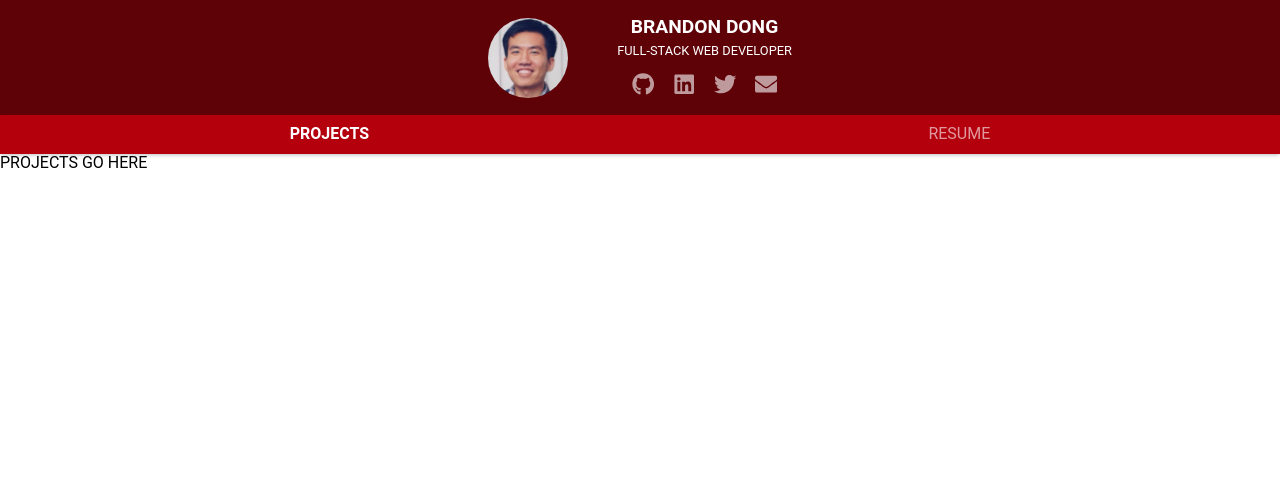
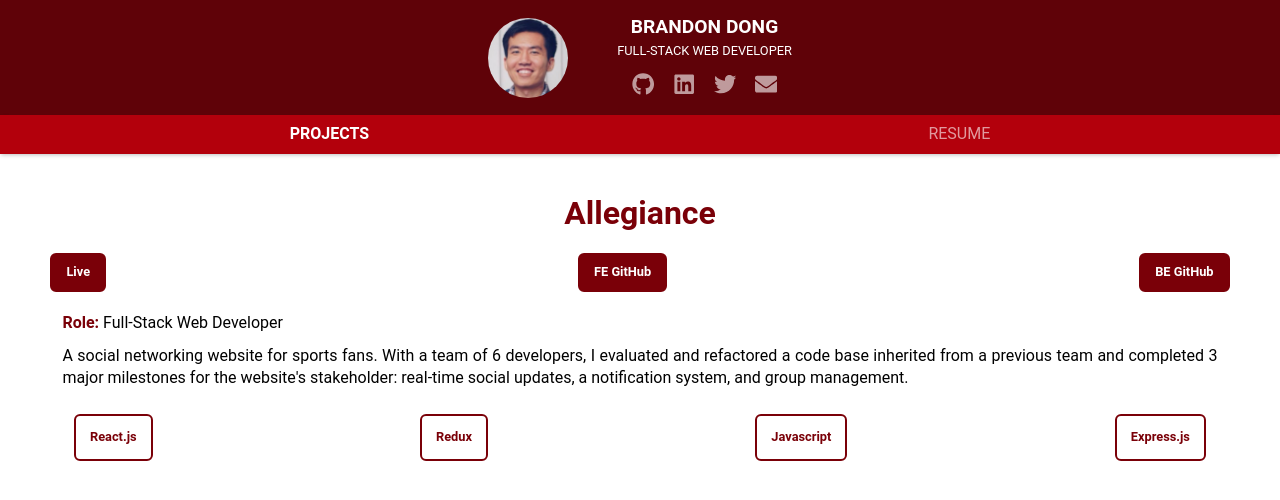
Before and after one commit to gasingdong/brandondong.com, a React (Create React App) app: page / in a window 1280 px wide. Shown: the top 500 px of the page. Built offline with nearby package versions, Linux system fonts and the light colour scheme.

Commit message:
project details

```diff
--- a/src/App.tsx
+++ b/src/App.tsx
@@ -2,7 +2,7 @@ import React from 'react';
 import { BrowserRouter as Router, Switch, Route } from 'react-router-dom';
 import Header from './components/Header';
 import Nav from './components/Nav';
-import Projects from './components/Projects';
+import Projects from './components/ProjectsPage';
 import Resume from './components/Resume';
 
 const App: React.FC = () => {
--- /dev/null
+++ b/src/components/Project.tsx
@@ -0,0 +1,43 @@
+import React from 'react';
+import { ProjectModel } from '../utils/Models';
+
+interface ProjectProps {
+  project: ProjectModel;
+}
+
+const Project: React.FC<ProjectProps> = (props: ProjectProps) => {
+  const { project } = props;
+  return (
+    <div className="project">
+      <div className="project__header">
+        <h1 className="project__title">{project.title}</h1>
+        <div className="project__links">
+          {project.links.map(element => (
+            <a key={element.name} className="project__link" href={element.link}>
+              {element.name}
+            </a>
+          ))}
+        </div>
+      </div>
+      <div className="project__details">
+        <div className="project__role">
+          <b>Role:</b> {project.role}
+        </div>
+        <div className="project__description">{project.description}</div>
+        <div className="project__tech">
+          {project.tech.map(element => (
+            <a
+              key={element.name}
+              className="project__link--tech"
+              href={element.link}
+            >
+              {element.name}
+            </a>
+          ))}
+        </div>
+      </div>
+    </div>
+  );
+};
+
+export default Project;
--- a/src/components/Projects.tsx
+++ /dev/null
@@ -1,7 +0,0 @@
-import React from 'react';
-
-const Projects: React.FC = () => {
-  return <div>PROJECTS GO HERE</div>;
-};
-
-export default Projects;
--- /dev/null
+++ b/src/components/ProjectsPage.tsx
@@ -0,0 +1,15 @@
+import React from 'react';
+import Project from './Project';
+import Projects from '../utils/Projects';
+
+const ProjectsPage: React.FC = () => {
+  return (
+    <div className="projects">
+      {Object.values(Projects).map(element => (
+        <Project key={element.title} project={element} />
+      ))}
+    </div>
+  );
+};
+
+export default ProjectsPage;
--- a/src/stylesheets/main.scss
+++ b/src/stylesheets/main.scss
@@ -1,30 +1,19 @@
 @charset 'UTF-8';
 
 // 1. Configuration and helpers
-@import
-  'abstracts/variables',
-  'abstracts/functions',
-  'abstracts/mixins';
+@import 'abstracts/variables', 'abstracts/functions', 'abstracts/mixins';
 
 // 3. Base stuff
-@import
-  'base/base',
-  'base/typography';
+@import 'base/base', 'base/typography';
 
 // 4. Layout-related sections
-@import
-  'layout/header',
-  'layout/nav',
-  'layout/footer';
+@import 'layout/header', 'layout/nav', 'layout/footer';
 
 // 5. Components
-@import
-  'components/button';
+@import 'components/button';
 
 // 6. Page-specific styles
-@import
-  'pages/home';
+@import 'pages/projects';
 
 // 7. Themes
-@import
-  'themes/default';
+@import 'themes/default';
--- a/src/stylesheets/pages/_home.scss
+++ /dev/null
@@ -1,3 +0,0 @@
-// -----------------------------------------------------------------------------
-// This file contains styles that are specific to the home page.
-// -----------------------------------------------------------------------------
--- /dev/null
+++ b/src/stylesheets/pages/_projects.scss
@@ -0,0 +1,74 @@
+// -----------------------------------------------------------------------------
+// This file contains styles that are specific to the projects page.
+// -----------------------------------------------------------------------------
+
+.projects {
+  margin: 20px 3%;
+}
+
+.project {
+  b {
+    color: $tertiary-color;
+  }
+  &__header {
+    @include flex(column, center, center);
+  }
+  &__title {
+    color: $tertiary-color;
+  }
+  &__links {
+    width: 100%;
+    @include flex(row, space-between, center);
+  }
+  &__link {
+    margin: 0 1%;
+    text-decoration: none;
+    text-align: center;
+    padding: 10px 14px;
+    border: 2px $tertiary-color solid;
+    border-radius: 6px;
+    background-color: $tertiary-color;
+    color: $white;
+    font-weight: bold;
+    font-size: 0.8rem;
+
+    &:hover {
+      background-color: $secondary-color;
+      border-color: $secondary-color;
+    }
+
+    &--tech {
+      margin: 5px 1%;
+      text-decoration: none;
+      text-align: center;
+      padding: 10px 14px;
+      border: 2px $tertiary-color solid;
+      border-radius: 6px;
+      background-color: $white;
+      color: $tertiary-color;
+      font-weight: bold;
+      font-size: 0.8rem;
+
+      &:hover {
+        color: $secondary-color;
+        border-color: $secondary-color;
+      }
+    }
+  }
+  &__details {
+    padding: 20px 2%;
+    line-height: 1.4rem;
+  }
+  &__description {
+    text-align: justify;
+    padding-bottom: 20px;
+  }
+  &__role {
+    padding-bottom: 10px;
+  }
+  &__tech {
+    width: 100%;
+    @include flex(row, space-between, center);
+    flex-wrap: wrap;
+  }
+}
--- /dev/null
+++ b/src/utils/Models.ts
@@ -0,0 +1,69 @@
+export interface ProjectsModel {
+  [key: string]: ProjectModel;
+}
+
+export interface ProjectModel {
+  title: string;
+  links: MetaLinkModel[];
+  role: Role;
+  description: string;
+  tech: MetaLinkModel[];
+}
+
+export interface MetaLinkModel {
+  name: string;
+  link: string;
+}
+
+export enum Role {
+  FULL_STACK = 'Full-Stack Web Developer',
+  FRONT_END = 'Front-End Web Developer',
+  BACK_END = 'Back-End Web Developer',
+  WEB_DESIGN = 'Web Designer',
+}
+
+export class TechModel {
+  static readonly REACT = new TechModel('React', {
+    name: 'React.js',
+    link: 'https://reactjs.org/',
+  });
+
+  static readonly REDUX = new TechModel('Redux', {
+    name: 'Redux',
+    link: 'https://redux.js.org/',
+  });
+
+  static readonly HTML5 = new TechModel('HTML5', {
+    name: 'HTML5',
+    link: 'https://en.wikipedia.org/wiki/HTML5',
+  });
+
+  static readonly CSS = new TechModel('CSS', {
+    name: 'CSS',
+    link: 'https://en.wikipedia.org/wiki/Cascading_Style_Sheets',
+  });
+
+  static readonly EXPRESS = new TechModel('Express', {
+    name: 'Express.js',
+    link: 'https://expressjs.com/',
+  });
+
+  static readonly NODE = new TechModel('Node', {
+    name: 'Node.js',
+    link: 'https://nodejs.org/en/',
+  });
+
+  static readonly JAVASCRIPT = new TechModel('Javascript', {
+    name: 'Javascript',
+    link: 'https://www.javascript.com/',
+  });
+
+  private constructor(
+    private readonly key: string,
+    public readonly value: MetaLinkModel
+  ) {}
+
+  toString(): string {
+    return this.key;
+  }
+}
--- /dev/null
+++ b/src/utils/Projects.ts
@@ -0,0 +1,32 @@
+import { ProjectsModel, Role, TechModel } from './Models';
+
+const PROJECTS: ProjectsModel = {
+  ALLEGIANCE: {
+    title: 'Allegiance',
+    links: [
+      {
+        name: 'Live',
+        link: 'https://www.allegiance17.com',
+      },
+      {
+        name: 'FE GitHub',
+        link: 'https://github.com/Lambda-School-Labs/allegiance-fe',
+      },
+      {
+        name: 'BE GitHub',
+        link: 'https://github.com/Lambda-School-Labs/allegiance-be',
+      },
+    ],
+    role: Role.FULL_STACK,
+    description:
+      "A social networking website for sports fans. With a team of 6 developers, I evaluated and refactored a code base inherited from a previous team and completed 3 major milestones for the website's stakeholder: real-time social updates, a notification system, and group management.",
+    tech: [
+      TechModel.REACT.value,
+      TechModel.REDUX.value,
+      TechModel.JAVASCRIPT.value,
+      TechModel.EXPRESS.value,
+    ],
+  },
+};
+
+export default PROJECTS;
```
Also changed, not shown: src/stylesheets/base/_typography.scss (line endings or trailing spaces).
